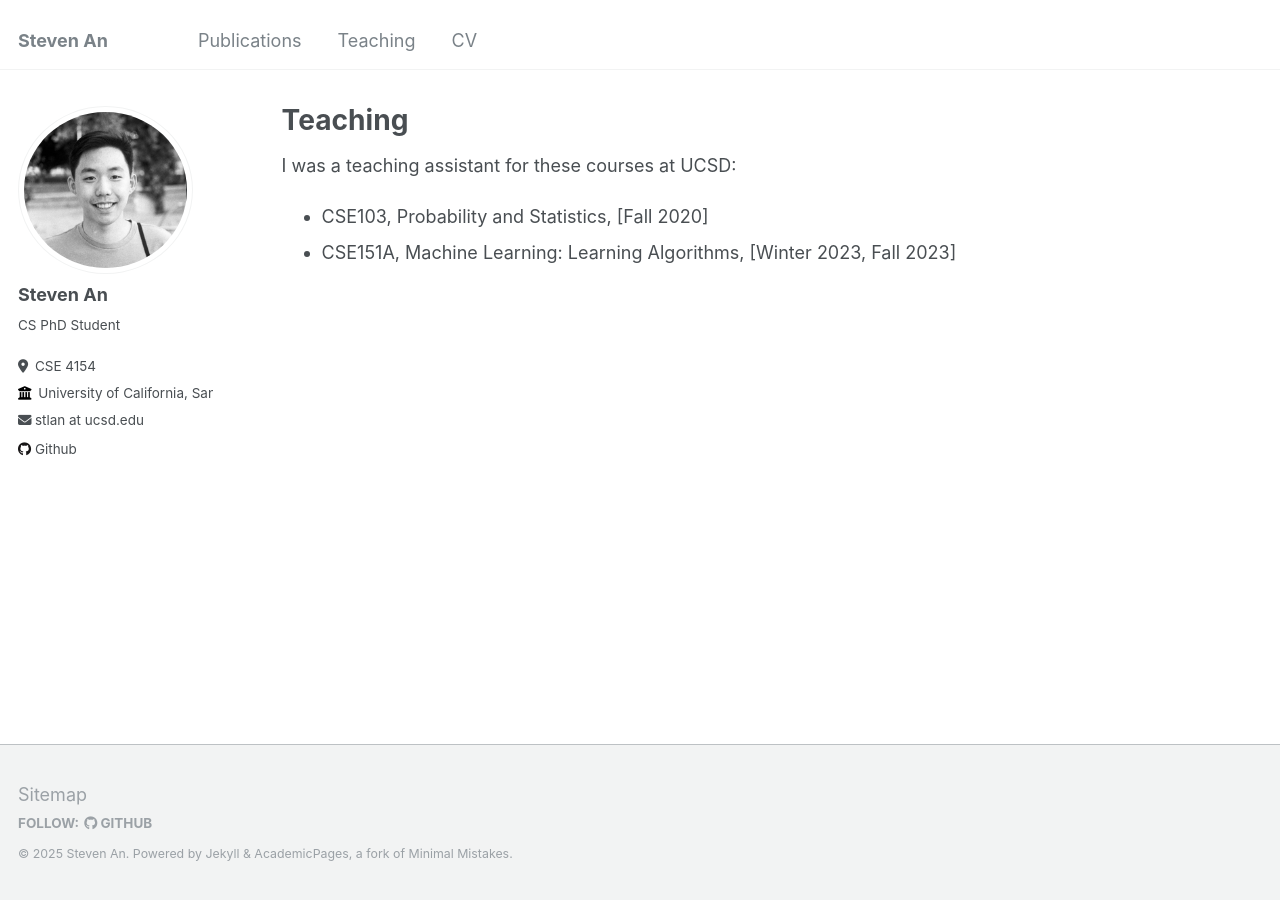
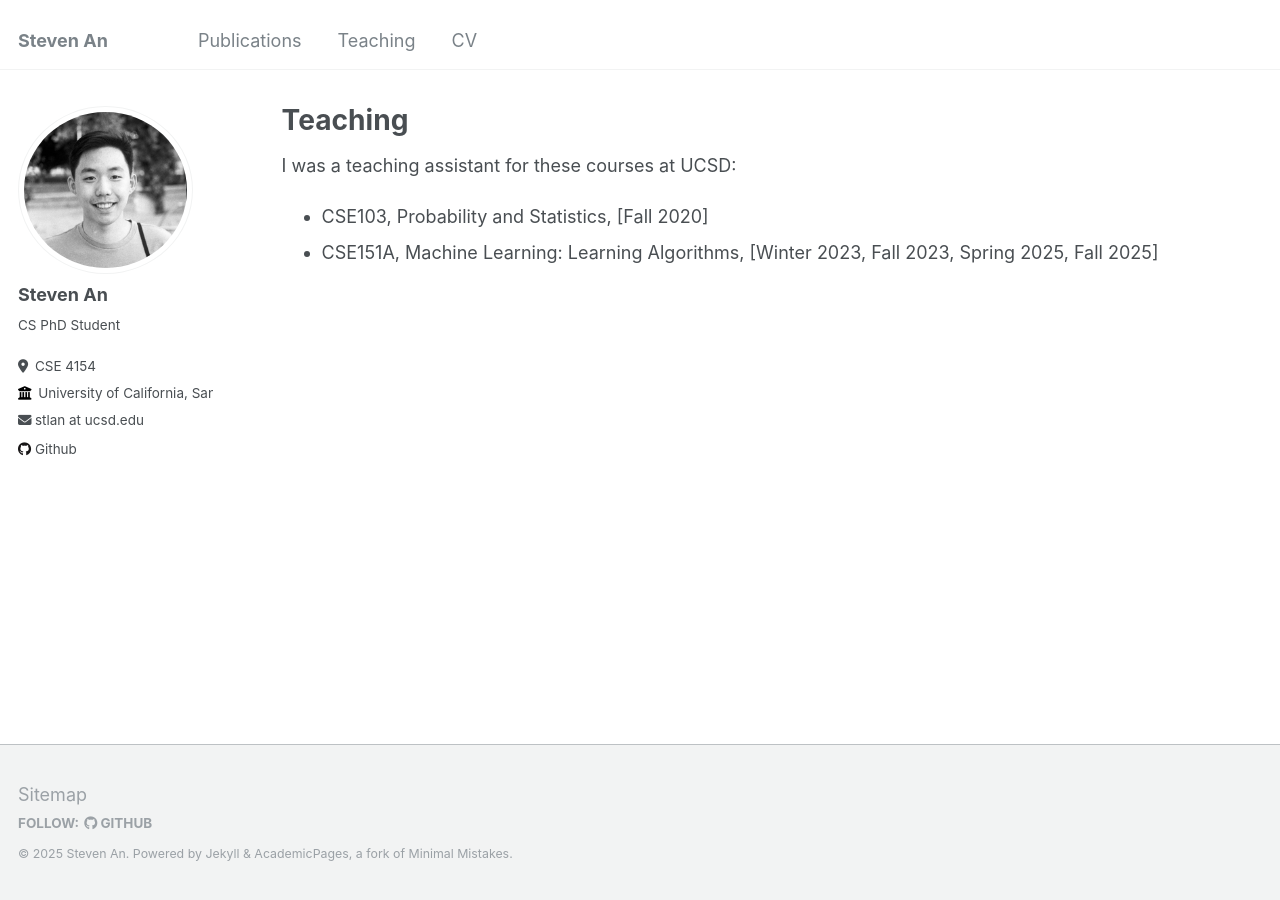
Before and after one commit to stevenan5/stevenan5.github.io, a Jekyll site: the page built from _pages/teaching.md, in a window 1280 px wide. Built offline with Jekyll 4.4.1, drawn with Linux system fonts in a browser that asks for light colours.

Commit message:
Update teaching.md

```diff
--- a/_pages/teaching.md
+++ b/_pages/teaching.md
@@ -10,4 +10,4 @@ author_profile: true
 I was a teaching assistant for these courses at UCSD:
 
 - CSE103, Probability and Statistics, [Fall 2020]
-- CSE151A, Machine Learning: Learning Algorithms, [Winter 2023, Fall 2023]
+- CSE151A, Machine Learning: Learning Algorithms, [Winter 2023, Fall 2023, Spring 2025, Fall 2025]
```
